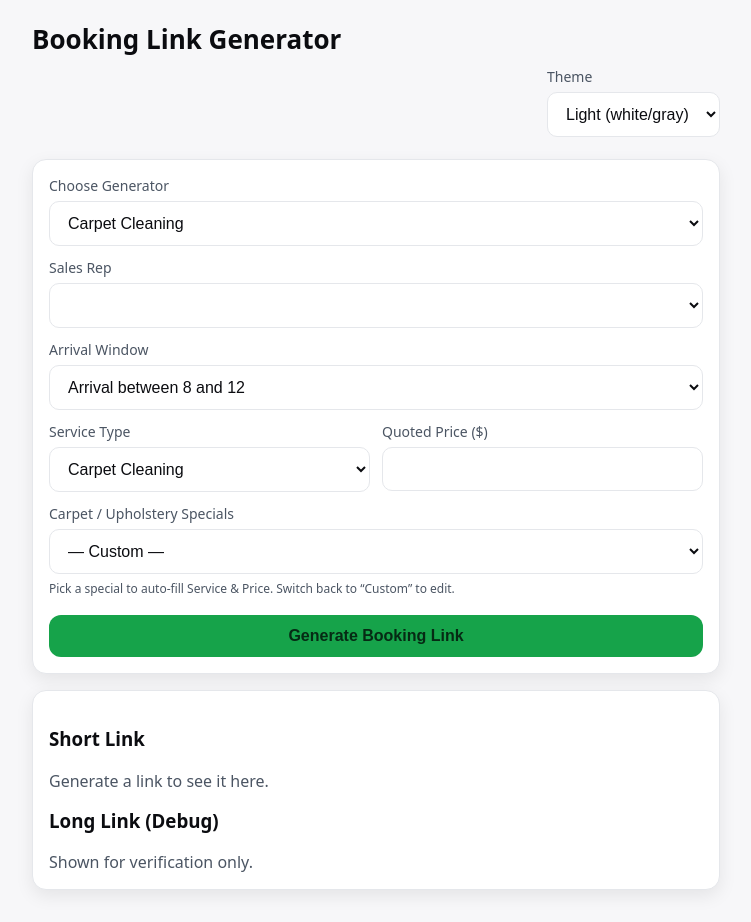
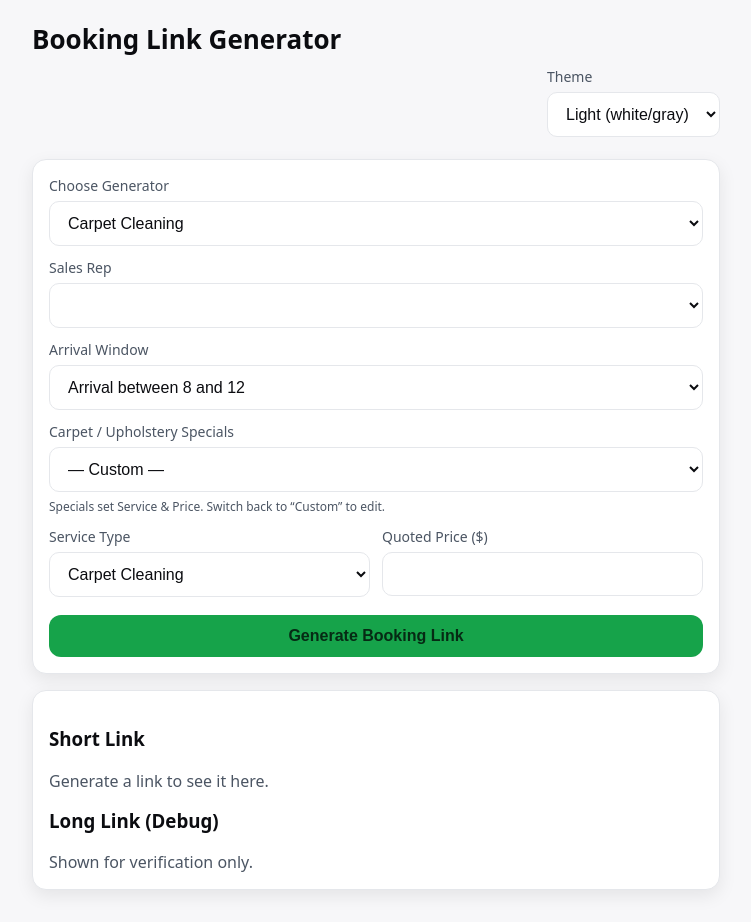
Before and after one commit to Samedaysteamer/booking-link-generator, a React (Vite) app: page / in a window 1280 px wide. Shown: the whole page, without its empty margins (264-1015 px from the left). Built offline with nearby package versions, Linux system fonts and the light colour scheme.

Commit message:
Update App.jsx

```diff
--- a/App.jsx
+++ b/App.jsx
@@ -202,7 +202,7 @@ CashApp payment $5 fee
           </select>
         </div>
 
-        {/* ARRIVAL WINDOW — moved directly under Sales Rep */}
+        {/* ARRIVAL WINDOW — directly under Sales Rep */}
         <div className="form-group">
           <label>Arrival Window</label>
           {mode === 'moving' ? (
@@ -234,9 +234,55 @@ CashApp payment $5 fee
           )}
         </div>
 
-        {/* CARPET / DUCT FIELDS */}
+        {/* SPECIALS go RIGHT UNDER Arrival Window for ALL modes */}
+        {mode === 'moving' && (
+          <div className="form-group">
+            <label>Moving Specials</label>
+            <select value={movingSpecial} onChange={(e) => applyMovingSpecial(e.target.value)}>
+              <option value="custom">— Custom —</option>
+              <option value="special_2men">300 for the first two hours, 150 for each additional hour.</option>
+              <option value="special_4men">600 for the first two hours, 300 for each additional hour.</option>
+              <option value="special_260">260 for the first two hours, 130 for each additional hour.</option>
+              <option value="special_delivery">Delivery — 150 for the first hour, 150 for each additional hour.</option>
+            </select>
+            <small className="hint">Pick a special, then adjust other fields if needed (switch to “Custom” to edit locked fields).</small>
+          </div>
+        )}
+
+        {mode === 'carpet' && (
+          <div className="form-group">
+            <label>Carpet / Upholstery Specials</label>
+            <select value={carpetSpecial} onChange={(e) => applyCarpetSpecial(e.target.value)}>
+              <option value="custom">— Custom —</option>
+              {/* Carpet Cleaning */}
+              <option value="cc150">Carpet Cleaning — $150</option>
+              <option value="cc200">Carpet Cleaning — $200</option>
+              <option value="cc250">Carpet Cleaning — $250</option>
+              <option value="cc300">Carpet Cleaning — $300</option>
+              {/* Upholstery Cleaning */}
+              <option value="up200">Upholstery Cleaning — $200</option>
+              <option value="up250">Upholstery Cleaning — $250</option>
+              <option value="up300">Upholstery Cleaning — $300</option>
+            </select>
+            <small className="hint">Specials set Service & Price. Switch back to “Custom” to edit.</small>
+          </div>
+        )}
+
+        {mode === 'duct' && (
+          <div className="form-group">
+            <label>Duct Cleaning Specials</label>
+            <select value={ductSpecial} onChange={(e) => applyDuctSpecial(e.target.value)}>
+              <option value="custom">— Custom —</option>
+              <option value="deep500">Deep Cleaning (No Furnace) — $500</option>
+              <option value="deep600">Deep Cleaning with Furnace — $600</option>
+              <option value="deep1200">Deep Cleaning (Two Units with Furnace) — $1200</option>
+            </select>
+            <small className="hint">Specials set Service & Price. Switch back to “Custom” to edit.</small>
+          </div>
+        )}
+
+        {/* CARPET / DUCT additional fields AFTER specials */}
         {(mode === 'carpet' || mode === 'duct') && (
-          <>
           <div className="form-row">
             <div className="form-group half">
               <label>Service Type</label>
@@ -278,55 +324,11 @@ CashApp payment $5 fee
               />
             </div>
           </div>
-
-            {/* Specials */}
-            {mode === 'carpet' && (
-              <div className="form-group">
-                <label>Carpet / Upholstery Specials</label>
-                <select value={carpetSpecial} onChange={(e) => applyCarpetSpecial(e.target.value)}>
-                  <option value="custom">— Custom —</option>
-                  <option value="cc150">Carpet Cleaning — $150</option>
-                  <option value="cc200">Carpet Cleaning — $200</option>
-                  <option value="cc250">Carpet Cleaning — $250</option>
-                  <option value="cc300">Carpet Cleaning — $300</option>
-                  <option value="up200">Upholstery Cleaning — $200</option>
-                  <option value="up250">Upholstery Cleaning — $250</option>
-                  <option value="up300">Upholstery Cleaning — $300</option>
-                </select>
-                <small className="hint">Pick a special to auto-fill Service &amp; Price. Switch back to “Custom” to edit.</small>
-              </div>
         )}
 
-            {mode === 'duct' && (
-              <div className="form-group">
-                <label>Duct Cleaning Specials</label>
-                <select value={ductSpecial} onChange={(e) => applyDuctSpecial(e.target.value)}>
-                  <option value="custom">— Custom —</option>
-                  <option value="deep500">Deep Cleaning (No Furnace) — $500</option>
-                  <option value="deep600">Deep Cleaning with Furnace — $600</option>
-                  <option value="deep1200">Deep Cleaning (Two Units with Furnace) — $1200</option>
-                </select>
-                <small className="hint">Specials set Service &amp; Price. Switch back to “Custom” to edit.</small>
-              </div>
-            )}
-          </>
-        )}
-
-        {/* MOVING FIELDS */}
+        {/* MOVING fields AFTER specials */}
         {mode === 'moving' && (
           <>
-            <div className="form-group">
-              <label>Moving Specials</label>
-              <select value={movingSpecial} onChange={(e) => applyMovingSpecial(e.target.value)}>
-                <option value="custom">— Custom —</option>
-                <option value="special_2men">$300 first 2 hrs / $150 addl — 2 Men, 2×17′ trucks</option>
-                <option value="special_4men">$600 first 2 hrs / $300 addl — 4 Men, 2×17′ trucks</option>
-                <option value="special_260">$260 first 2 hrs / $130 addl — 2 Men, 1×17′ truck</option>
-                <option value="special_delivery">Delivery $150 first 1 hr / $150 addl — 2 Men, 1×17′ truck</option>
-              </select>
-              <small className="hint">Pick a special, then choose the arrival window above. Switch back to “Custom” to edit fields.</small>
-            </div>
-
             <div className="form-row">
               <div className="form-group half">
                 <label>Quoted Price for First Block ($)</label>
```
Lines whose indentation alone changed are shown as unchanged.
